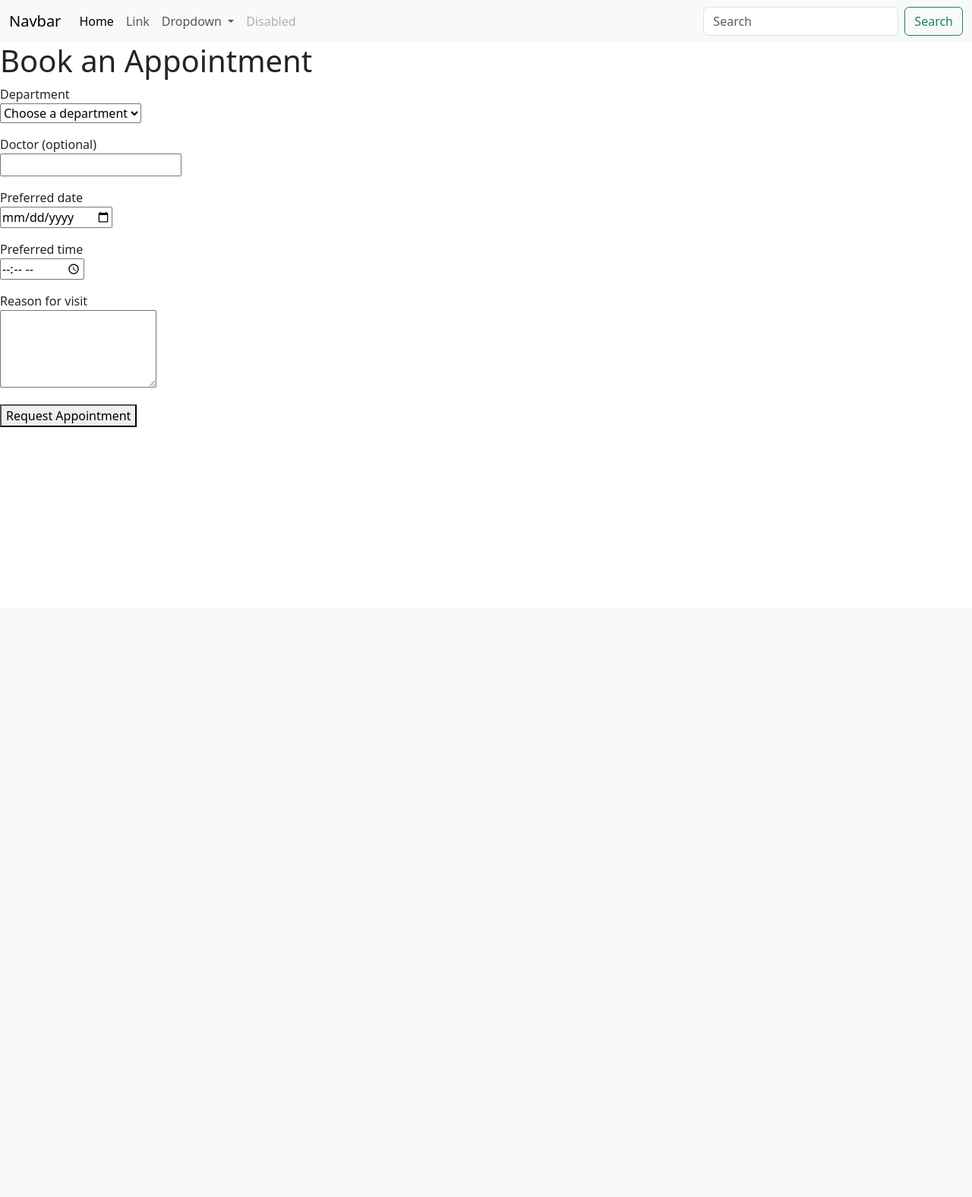
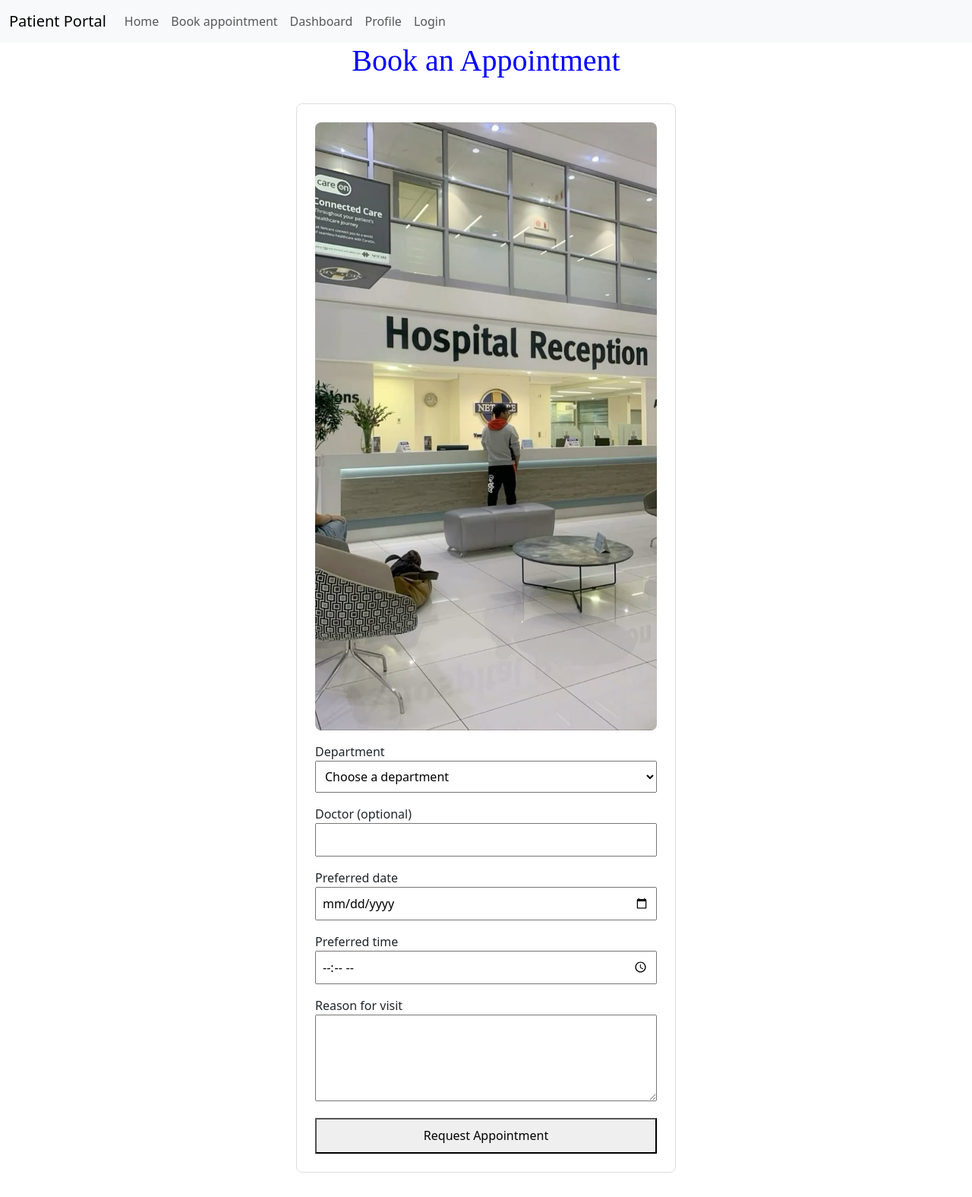
Before and after one commit to isackkibet/django-admin, a Django app: page /patients/booking/ in a window 1280 px wide. Shown: the whole page at 76% size. Before the commit the page ends 562 px from the top, so only its background shows below. Run offline with Django 5.2, Linux system fonts and the light colour scheme.

Commit message:
Add shared navigation

```diff
--- a/hospital/settings.py
+++ b/hospital/settings.py
@@ -121,6 +121,9 @@ USE_TZ = True
 # https://docs.djangoproject.com/en/6.1/howto/static-files/
 
 STATIC_URL = 'static/'
+STATICFILES_DIRS = [
+    BASE_DIR / "static",
+]
 
 
 # Email
--- a/hospital/urls.py
+++ b/hospital/urls.py
@@ -16,8 +16,10 @@ Including another URLconf
 """
 from django.contrib import admin
 from django.urls import path,include
+from django.views.generic import RedirectView
 
 urlpatterns = [
+    path('', RedirectView.as_view(pattern_name='index', permanent=False)),
     path('admin/', admin.site.urls),
     path('patients/', include('patients.urls')),
     path('student/', include('school.student.urls')),
--- a/patients/templates/base.html
+++ b/patients/templates/base.html
@@ -1,3 +1,4 @@
+{% load static %}
 <!DOCTYPE html>
 <html lang="en">
 <head>
@@ -5,41 +6,33 @@
     <meta name="viewport" content="width=device-width, initial-scale=1.0">
     <title>{% block title %}My App{% endblock %}</title>
     <link rel="stylesheet" href="https://cdn.jsdelivr.net/npm/bootstrap@5.3.8/dist/css/bootstrap.min.css">
+    <link rel="stylesheet" href="{% static 'style/main.css' %}">
 </head>
 <body>
     <nav class="navbar navbar-expand-lg bg-body-tertiary">
       <div class="container-fluid">
-        <a class="navbar-brand" href="#">Navbar</a>
+        <a class="navbar-brand" href="{% url 'index' %}">Patient Portal</a>
         <button class="navbar-toggler" type="button" data-bs-toggle="collapse" data-bs-target="#navbarSupportedContent" aria-controls="navbarSupportedContent" aria-expanded="false" aria-label="Toggle navigation">
           <span class="navbar-toggler-icon"></span>
         </button>
         <div class="collapse navbar-collapse" id="navbarSupportedContent">
           <ul class="navbar-nav me-auto mb-2 mb-lg-0">
             <li class="nav-item">
-              <a class="nav-link active" aria-current="page" href="#">Home</a>
+              <a class="nav-link" href="{% url 'index' %}">Home</a>
             </li>
             <li class="nav-item">
-              <a class="nav-link" href="#">Link</a>
-            </li>
-            <li class="nav-item dropdown">
-              <a class="nav-link dropdown-toggle" href="#" role="button" data-bs-toggle="dropdown" aria-expanded="false">
-                Dropdown
-              </a>
-              <ul class="dropdown-menu">
-                <li><a class="dropdown-item" href="#">Action</a></li>
-                <li><a class="dropdown-item" href="#">Another action</a></li>
-                <li><hr class="dropdown-divider"></li>
-                <li><a class="dropdown-item" href="#">Something else here</a></li>
-              </ul>
+              <a class="nav-link" href="{% url 'booking' %}">Book appointment</a>
             </li>
             <li class="nav-item">
-              <a class="nav-link disabled" aria-disabled="true">Disabled</a>
+              <a class="nav-link" href="{% url 'dashboard' %}">Dashboard</a>
+            </li>
+            <li class="nav-item">
+              <a class="nav-link" href="{% url 'profile' %}">Profile</a>
+            </li>
+            <li class="nav-item">
+              <a class="nav-link" href="{% url 'login' %}">Login</a>
             </li>
           </ul>
-          <form class="d-flex" role="search">
-            <input class="form-control me-2" type="search" placeholder="Search" aria-label="Search"/>
-            <button class="btn btn-outline-success" type="submit">Search</button>
-          </form>
         </div>
       </div>
     </nav>
--- a/patients/templates/patients/booking.html
+++ b/patients/templates/patients/booking.html
@@ -1,4 +1,5 @@
 {% extends "base.html" %}
+{% load static %}
 
 {% block title %}Book an Appointment{% endblock %}
 
@@ -7,6 +8,7 @@
         <h1>Book an Appointment</h1>
     </header>
     <main>
+        <img src="{% static 'images/77478fc7a956f9f54836a057a9210415.jpg' %}" alt="Hospital" class="booking-image">
         <form method="post">
             {% csrf_token %}
             <p>
--- a/patients/templates/patients/index.html
+++ b/patients/templates/patients/index.html
@@ -1,7 +1,9 @@
 {% extends "base.html" %}
+{% load static %}
 
 {% block title %}Patients register home{% endblock %}
 
 {% block content %}
     <h2>Welcome to the Patients Register Home Page</h2>
+    <img src="{% static 'images/77478fc7a956f9f54836a057a9210415.jpg' %}" alt="Hospital" class="booking-image">
 {% endblock %}
--- /dev/null
+++ b/static/style/main.css
@@ -0,0 +1,35 @@
+h1{
+    color: blue;
+    text-align: center;
+    font-family: "Times New Roman", Times, serif;
+}
+
+main {
+    max-width: 500px;
+    margin: 2rem auto;
+    padding: 1.5rem;
+    border: 1px solid #ddd;
+    border-radius: 8px;
+}
+
+.booking-image {
+    display: block;
+    width: 100%;
+    height: auto;
+    margin-bottom: 1rem;
+    border-radius: 8px;
+}
+
+main select,
+main input,
+main textarea {
+    width: 100%;
+    padding: 0.5rem;
+    box-sizing: border-box;
+}
+
+main button[type="submit"] {
+    display: block;
+    width: 100%;
+    padding: 0.6rem;
+}
```
Also changed, not shown: static/images/77478fc7a956f9f54836a057a9210415.jpg (added), static/images/fb311960d2a5de3183e89f4ebed654af.jpg (added).
